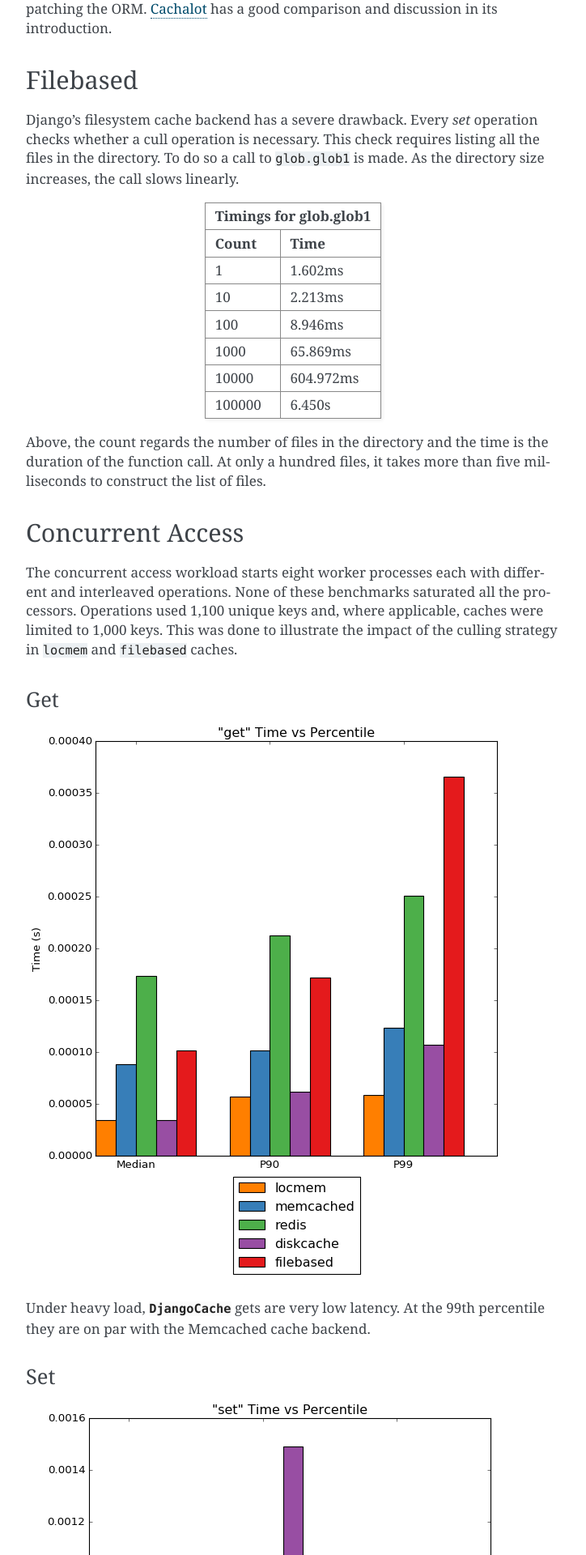
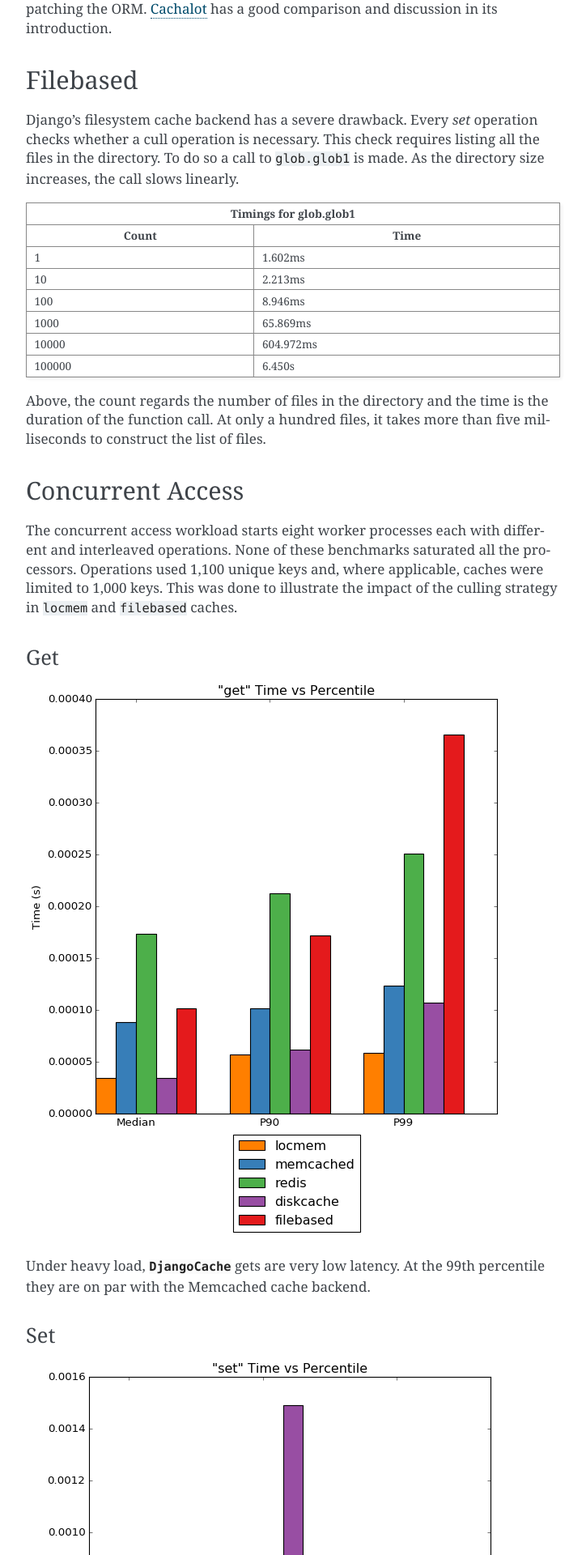
Before and after one commit to grantjenks/python-diskcache, a Sphinx documentation site: the page built from docs/djangocache-benchmarks.rst, in a window 1280 px wide. Shown: the part 1465-3385 px from the top of the page at 81% size, without its empty margins (388-1112 px from the left). Built offline with Sphinx 7.4.7, drawn with Linux system fonts in a browser that asks for light colours.

Commit message:
Add custom stylesheet for table display

```diff
--- /dev/null
+++ b/docs/_static/custom.css
@@ -0,0 +1,8 @@
+table {
+    font-size: 80%;
+    width: 100%;
+}
+
+th.head {
+    text-align: center;
+}
--- a/docs/conf.py
+++ b/docs/conf.py
@@ -225,6 +225,10 @@ html_sidebars = {
 # Output file base name for HTML help builder.
 htmlhelp_basename = 'DiskCacheDoc'
 
+def setup(app):
+    app.add_stylesheet('custom.css')
+
+
 # -- Options for LaTeX output ---------------------------------------------
 
 latex_elements = {
```
